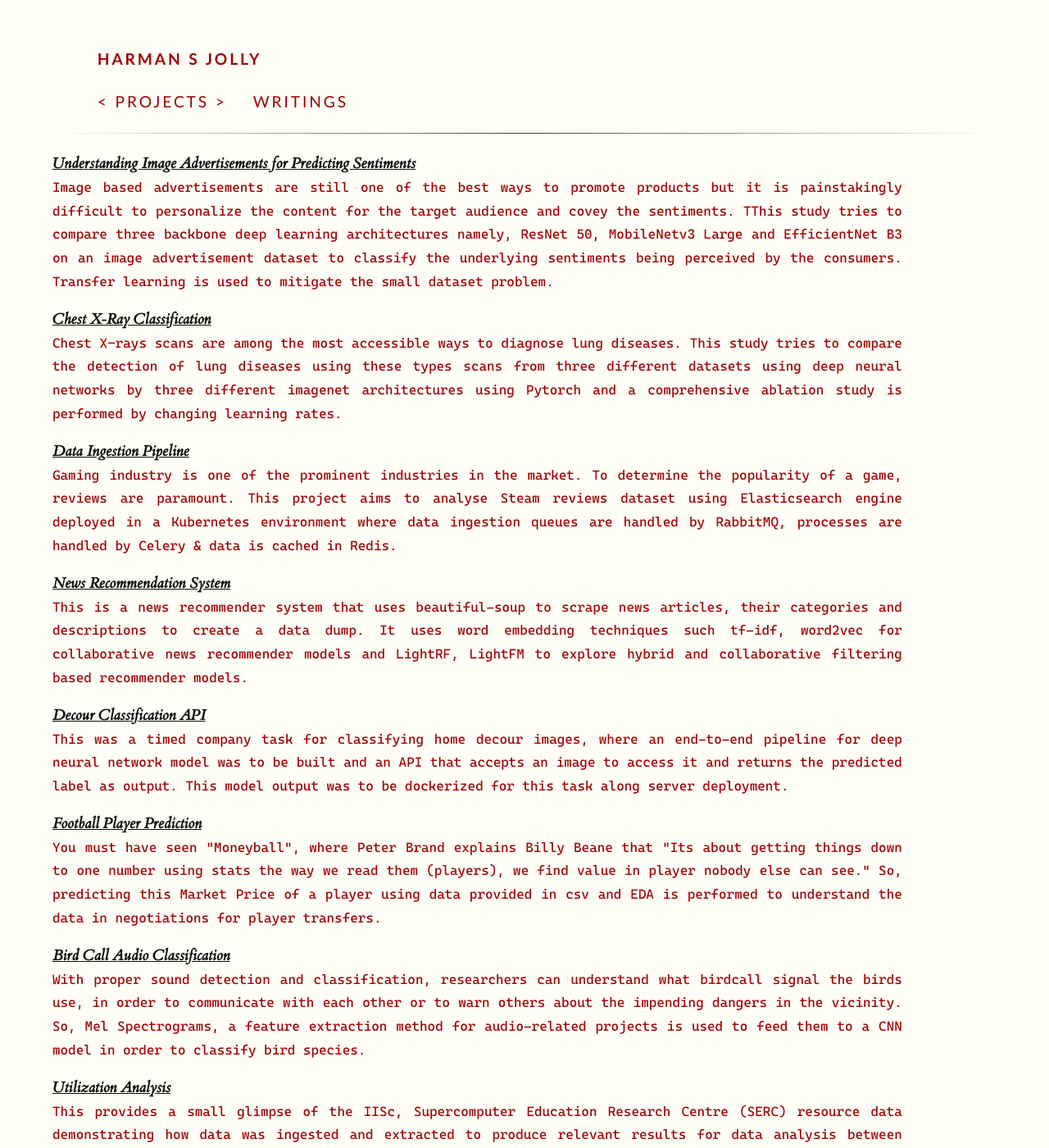
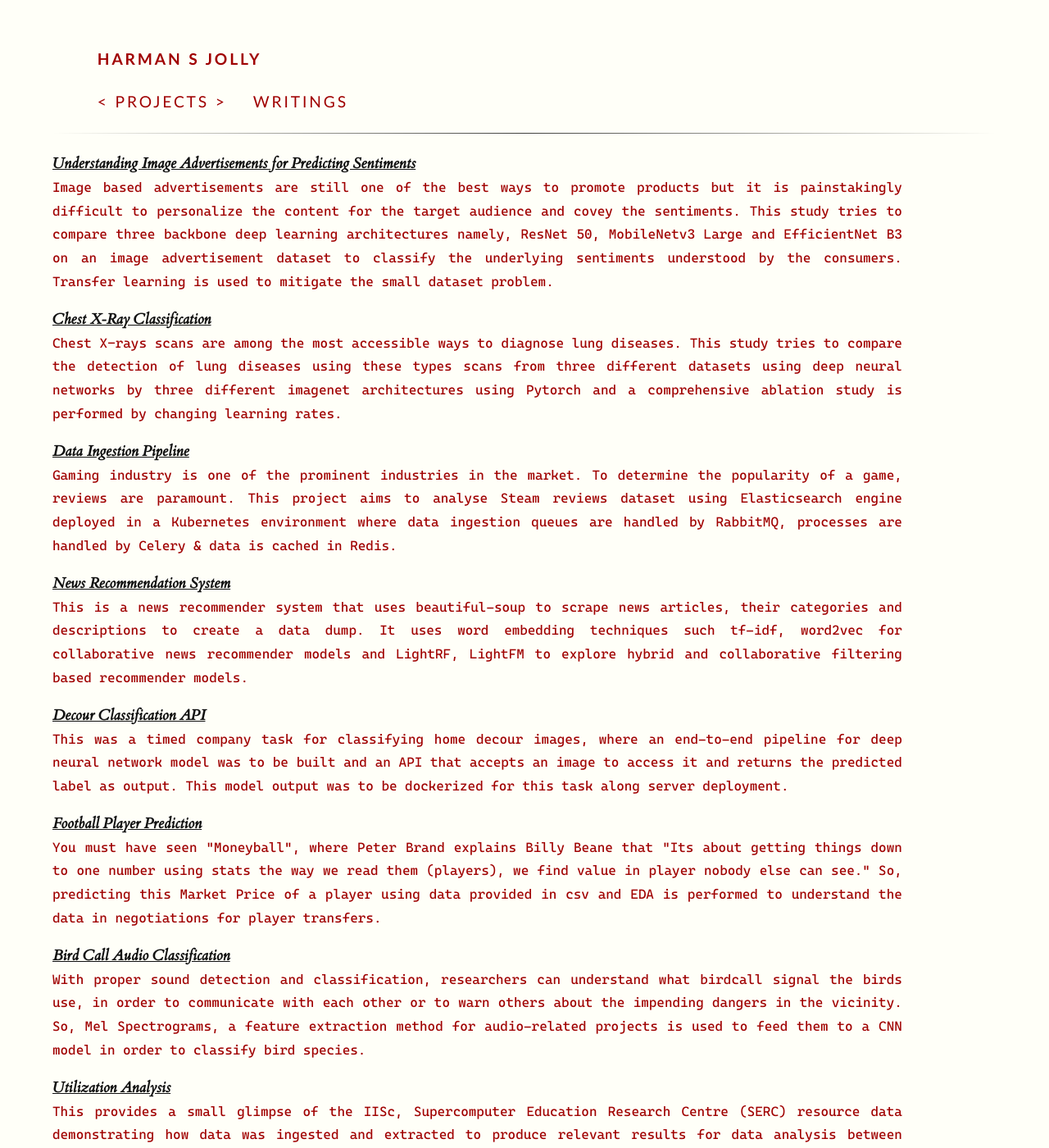
Before and after one commit to coderjolly/coderjolly.github.io, a Jekyll site: the page built from projects.md, in a window 1280 px wide and 1400 px high. Shown: the whole window at 82% size. Built offline with Jekyll 4.4.1, drawn with Linux system fonts in a browser that asks for light colours; a style sheet for code colours, icons or effects is not loaded; some of the changed text lies outside the part shown.

Commit message:
updated projects 👔

```diff
--- a/projects.md
+++ b/projects.md
@@ -6,19 +6,24 @@ weight: 2
 <style>body {text-align: justify}</style>
 
 [***Understanding Image Advertisements for Predicting Sentiments***](https://github.com/coderjolly/processing-advertisements)<br/>
-``Image based advertisements are still one of the best ways to promote products but it is painstakingly difficult to personalize the content for the target audience and covey the sentiments. TThis study tries to compare three backbone deep learning architectures namely, ResNet 50, MobileNetv3 Large and EfficientNet B3 on an image advertisement dataset to classify the underlying sentiments being perceived by the consumers. Transfer learning is used to mitigate the small dataset problem. ``
+``Image based advertisements are still one of the best ways to promote products but it is painstakingly difficult to personalize the content for the target audience and covey the sentiments. This study tries to compare three backbone deep learning architectures namely, ResNet 50, MobileNetv3 Large and EfficientNet B3 on an image advertisement dataset to classify the underlying sentiments understood by the consumers. Transfer learning is used to mitigate the small dataset problem.``
+
 
 [***Chest X-Ray Classification***](https://github.com/coderjolly/Chest-X-Ray-Classification)<br/>
 ``Chest X-rays scans are among the most accessible ways to diagnose lung diseases. This study tries to compare the detection of lung diseases using these types scans from three different datasets using deep neural networks by three different imagenet architectures using Pytorch and a comprehensive ablation study is performed by changing learning rates.``
 
+
 [***Data Ingestion Pipeline***](https://github.com/coderjolly/data-ingestion-pipeline)<br/>
 ``Gaming industry is one of the prominent industries in the market. To determine the popularity of a game, reviews are paramount. This project aims to analyse Steam reviews dataset using Elasticsearch engine deployed in a Kubernetes environment where data ingestion queues are handled by RabbitMQ, processes are handled by Celery & data is cached in Redis.``
+
 
 [***News Recommendation System***](https://github.com/coderjolly/news-recommender)<br/>
 ``This is a news recommender system that uses beautiful-soup to scrape news articles, their categories and descriptions to create a data dump. It uses word embedding techniques such tf-idf, word2vec for collaborative news recommender models and LightRF, LightFM to explore hybrid and collaborative filtering based recommender models.``
 
+
 [***Decour Classification API***](https://github.com/coderjolly/fulhous-api)<br/>
 ``This was a timed company task for classifying home decour images, where an end-to-end pipeline for deep neural network model was to be built and an API that accepts an image to access it and returns the predicted label as output. This model output was to be dockerized for this task along server deployment.``
+
 
 [***Football Player Prediction***](https://github.com/coderjolly/football-player-prediction)<br/>
 ``You must have seen "Moneyball", where Peter Brand explains Billy Beane that "Its about getting things down to one number using stats the way we read them (players), we find value in player nobody else can see." So, predicting this Market Price of a player using data provided in csv and EDA is performed to understand the data in negotiations for player transfers.``
@@ -32,6 +37,10 @@ weight: 2
 ``This provides a small glimpse of the IISc, Supercomputer Education Research Centre (SERC) resource data demonstrating how data was ingested and extracted to produce relevant results for data analysis between actual resource utilization and simulated resource utilization.``
 
 
+[***We Care (findHelp)***](https://github.com/coderjolly/find-help)<br/>
+``A backend application based on Java Spring Boot that caters to the need of collecting data for patients with depression. Patients are able to register themselves , perform self assessment in order to get help from a cunsellor or doctor. This self-assessment data will be communicated to counsellor or doctor and then appropriate action will be taken accordingly. ``
+
+
 [***DonorFu***](https://devpost.com/software/donorfu)<br/>
 ``We find many groups on facebook catering to blood requests. Some groups are highly active and thus cluttered with requests, others dormant & requests are unanswered. DonorFu, a facebook messenger bot leveraging access to groups approved by admins to match posts with potential donors to manage these groups which won $17,500 at FB Developer Community Challenge.``
 
```
